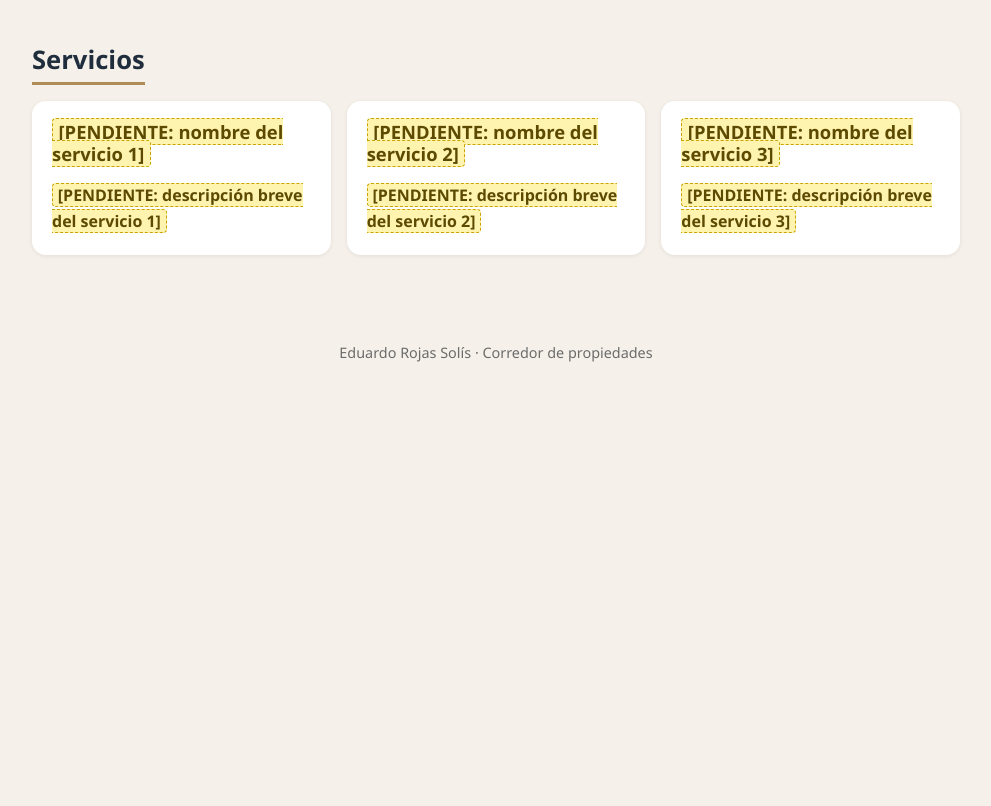
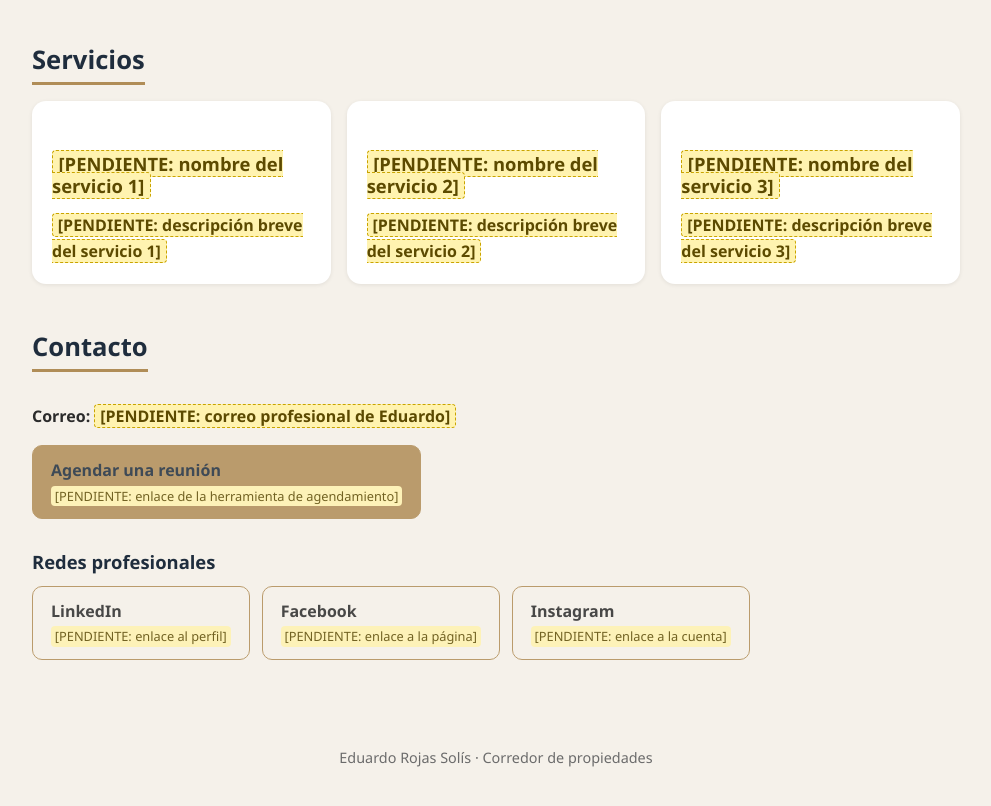
Before and after one commit to eduardo-rojas-solis/asesor-inmobiliario, a plain HTML site: page index.html in a window 1280 px wide. Shown: the part 670-1476 px from the top of the page, without its empty margins (144-1135 px from the left). Before the commit the page ends 1072 px from the top, so only its background shows below. Drawn offline with Linux system fonts and the light colour scheme.

Commit message:
Agrega sección de contacto, agenda y redes
Correo, botón de agendamiento y enlaces a LinkedIn, Facebook e Instagram
quedan como [PENDIENTE] y desactivados. Agrega accesos rápidos en la
tarjeta y deja anotado el formulario de contacto como opción a evaluar.

Co-Authored-By: Claude Opus 5.5 <noreply@anthropic.com>

```diff
--- a/css/estilos.css
+++ b/css/estilos.css
@@ -230,3 +230,31 @@ img {
 .servicio p {
   margin-bottom: 0;
 }
+
+/* --------------------- 4. CONTACTO --------------------- */
+.contacto__correo a {
+  font-weight: 600;
+  color: var(--color-principal);
+}
+
+.seccion h3 {
+  margin: 32px 0 12px;
+  font-size: 1.15rem;
+}
+
+.redes {
+  display: flex;
+  flex-wrap: wrap;
+  gap: 12px;
+  margin: 0;
+  padding: 0;
+  list-style: none;
+}
+
+/* Los marcadores dentro de botones pendientes también se destacan */
+.boton--pendiente small {
+  background: #fff3b0;
+  color: #5c4a00;
+  border-radius: 4px;
+  padding: 0 0.3em;
+}
--- a/index.html
+++ b/index.html
@@ -41,6 +41,18 @@
         <p class="tarjeta__intro">
           <span class="pendiente">[PENDIENTE: frase breve de presentación, de 1 o 2 líneas]</span>
         </p>
+
+        <!-- Botones de acceso rápido.
+             ✏️ El botón "Agendar una reunión" se activa igual que en la sección Contacto
+             (vea el README, sección «Activar un botón»). -->
+        <nav class="botones" aria-label="Accesos rápidos">
+          <a class="boton boton--principal boton--pendiente" aria-disabled="true">
+            Agendar una reunión
+            <small>[PENDIENTE: enlace de agendamiento]</small>
+          </a>
+          <a class="boton" href="#servicios">Ver servicios</a>
+          <a class="boton" href="#contacto">Contacto</a>
+        </nav>
       </div>
 
     </header>
@@ -89,6 +101,55 @@
       </div>
     </section>
 
+    <!-- ======================== 4. CONTACTO ======================== -->
+    <section class="seccion" id="contacto">
+      <h2>Contacto</h2>
+
+      <!-- ✏️ CORREO: cuando exista, reemplace el <span> por esta línea
+           (cambiando las DOS apariciones de correo@gmail.com por el correo real):
+           <a href="mailto:correo@gmail.com">correo@gmail.com</a> -->
+      <p class="contacto__correo">
+        <strong>Correo:</strong>
+        <span class="pendiente">[PENDIENTE: correo profesional de Eduardo]</span>
+      </p>
+
+      <!-- ✏️ AGENDA: vea el README, sección «Activar un botón». -->
+      <p>
+        <a class="boton boton--principal boton--pendiente" aria-disabled="true">
+          Agendar una reunión
+          <small>[PENDIENTE: enlace de la herramienta de agendamiento]</small>
+        </a>
+      </p>
+
+      <h3>Redes profesionales</h3>
+
+      <!-- ✏️ REDES: active cada botón cuando exista la cuenta (README, «Activar un botón»).
+           Si una red no se va a usar, borre su línea <li>...</li> completa. -->
+      <ul class="redes">
+        <li>
+          <a class="boton boton--pendiente" aria-disabled="true">
+            LinkedIn <small>[PENDIENTE: enlace al perfil]</small>
+          </a>
+        </li>
+        <li>
+          <a class="boton boton--pendiente" aria-disabled="true">
+            Facebook <small>[PENDIENTE: enlace a la página]</small>
+          </a>
+        </li>
+        <li>
+          <a class="boton boton--pendiente" aria-disabled="true">
+            Instagram <small>[PENDIENTE: enlace a la cuenta]</small>
+          </a>
+        </li>
+      </ul>
+
+      <!-- FORMULARIO DE CONTACTO: NO implementado (opción a evaluar).
+           GitHub Pages no puede recibir mensajes por sí solo; un formulario
+           necesitaría un servicio externo. Antes de agregarlo hay que evaluar
+           costo, límites del plan gratuito, privacidad de los datos y spam.
+           Ver README, sección «Opciones a evaluar». -->
+    </section>
+
   </main>
 
   <!-- ====================== PIE DE PÁGINA ====================== -->
```
